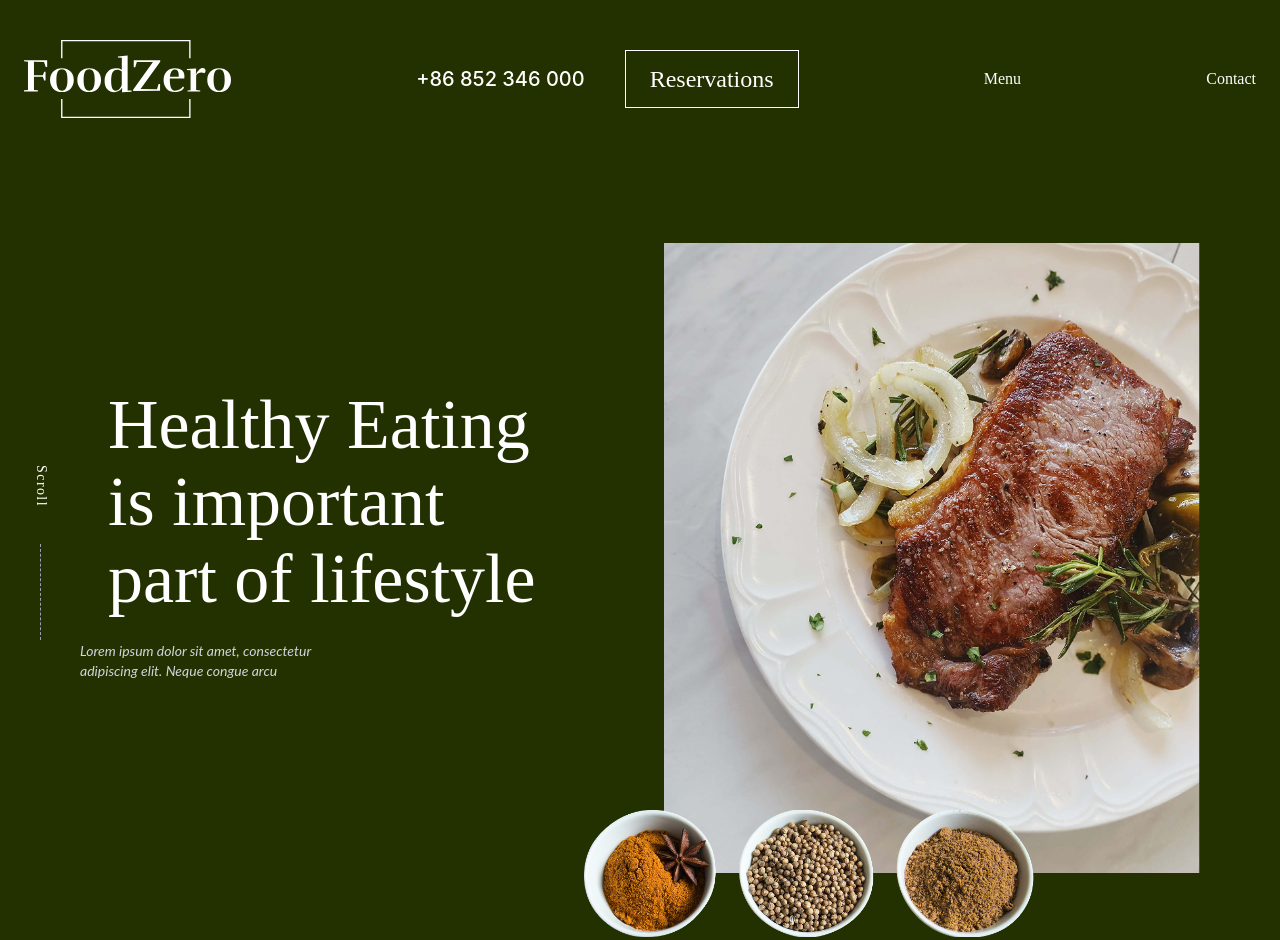
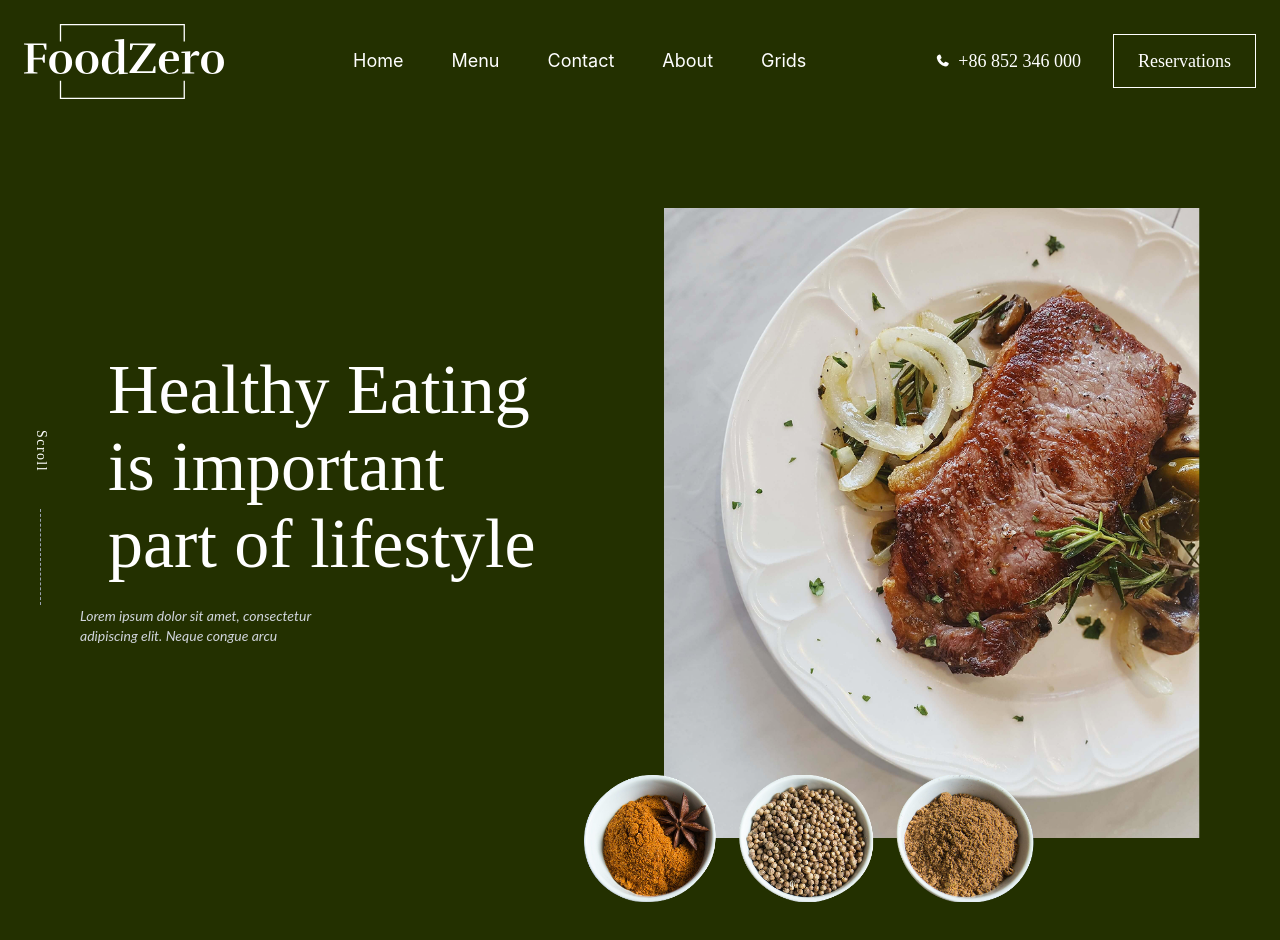
Before and after one commit to tagwaomer/FoodZero, a website: page index.html in a window 1280 px wide. Shown: the top 940 px of the page. Drawn offline with Linux system fonts and the light colour scheme.

Commit message:
create header grids section

```diff
--- a/index.html
+++ b/index.html
@@ -9,32 +9,41 @@
 </head>
 <body class=" bg-background text-foreground font-Rufina">
   <!-- Header -->
-<header class="container mx-auto px-4 sm:px-6 my-6 md:my-10 flex justify-between items-center ">
+  <header class="relative z-10 container mx-auto px-4 sm:px-6 py-6 flex items-center justify-between">
 
-  <div class="flex items-center gap-4 md:gap-8">
-    <img
-      src="./assets/Imag/Logo.svg"
-      alt="Logo"
-      class="w-[120px] sm:w-[150px] md:w-[207px] h-auto" />
-       <div class="md:hidden flex items-center">
-        <i class="fa-solid fa-bars text-xl sm:text-2xl cursor-pointer hover:text-[#5C6B16] transition"></i>
+    <div class="flex items-center">
+      <img
+        src="./assets/Imag/Logo.svg"
+        alt="This is Image"
+        class="w-[140px] sm:w-[170px] md:w-[200px]" />
+    </div>
+
+    <nav class="hidden lg:flex items-center gap-8 xl:gap-12 font-Inter text-base xl:text-lg">
+      <a href="./index.html" class="hover:text-[#5C6B16] transition">Home</a>
+      <a href="./Menu.html" class="hover:text-[#5C6B16] transition">Menu</a>
+      <a href="./contact.html" class="hover:text-[#5C6B16] transition">Contact</a>
+      <a href="./about.html" class="hover:text-[#5C6B16] transition">About</a>
+      <a href="./grids.html" class="hover:text-[#5C6B16] transition">Grids</a>
+    </nav>
+
+    <div class="flex items-center gap-4 sm:gap-6 md:gap-8 flex-wrap">
+      <a href="tel:+86852346000"
+         class="hidden sm:flex items-center gap-2 text-sm md:text-base lg:text-lg whitespace-nowrap hover:text-[#5C6B16] transition">
+        <i class="fa-solid fa-phone text-xs"></i>
+        +86 852 346 000
+      </a>
+
+      <button
+        class="border border-foreground px-4 sm:px-6 py-2 sm:py-3 text-sm sm:text-base md:text-lg hover:bg-white hover:text-black transition duration-300">
+        Reservations
+      </button>
+
+      <div class="lg:hidden flex items-center">
+        <i class="fa-solid fa-bars text-xl cursor-pointer hover:text-[#5C6B16] transition"></i>
       </div>
-  </div>
+    </div>
 
-  <div class="flex items-center gap-3 sm:gap-6 md:gap-10">
-
-    <a href="tel:+86852346000" class=" font-Inter text-xs sm:text-sm md:text-xl font-medium hover:text-[#5C6B16] transition cursor-pointer">
-      +86 852 346 000
-    </a>
-
-    <button class="font-Rufina text-[12px] sm:text-base md:text-xl lg:text-2xl border border-white px-3 sm:px-6 py-2 sm:py-3 hover:bg-white hover:text-black transition-all duration-300 cursor-pointer ">
-      Reservations
-    </button>
-
-  </div>
-  <a href="./Menu.html">Menu</a>
-<a href="./contact.html">Contact</a>
-</header>
+  </header>
 
 <!--hero section  -->
 
```
Also changed, not shown: Menu.html (+34 -18 lines), grids.html (+57 -0 lines), src/output.css.
